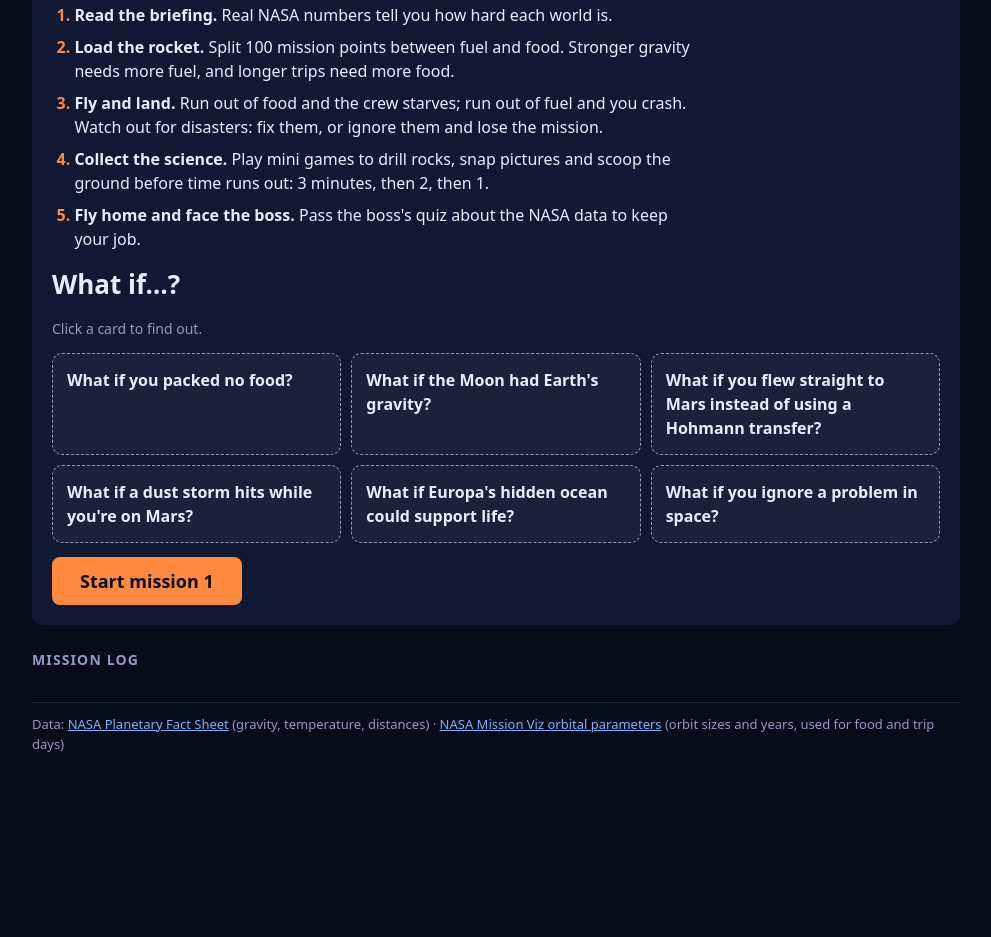
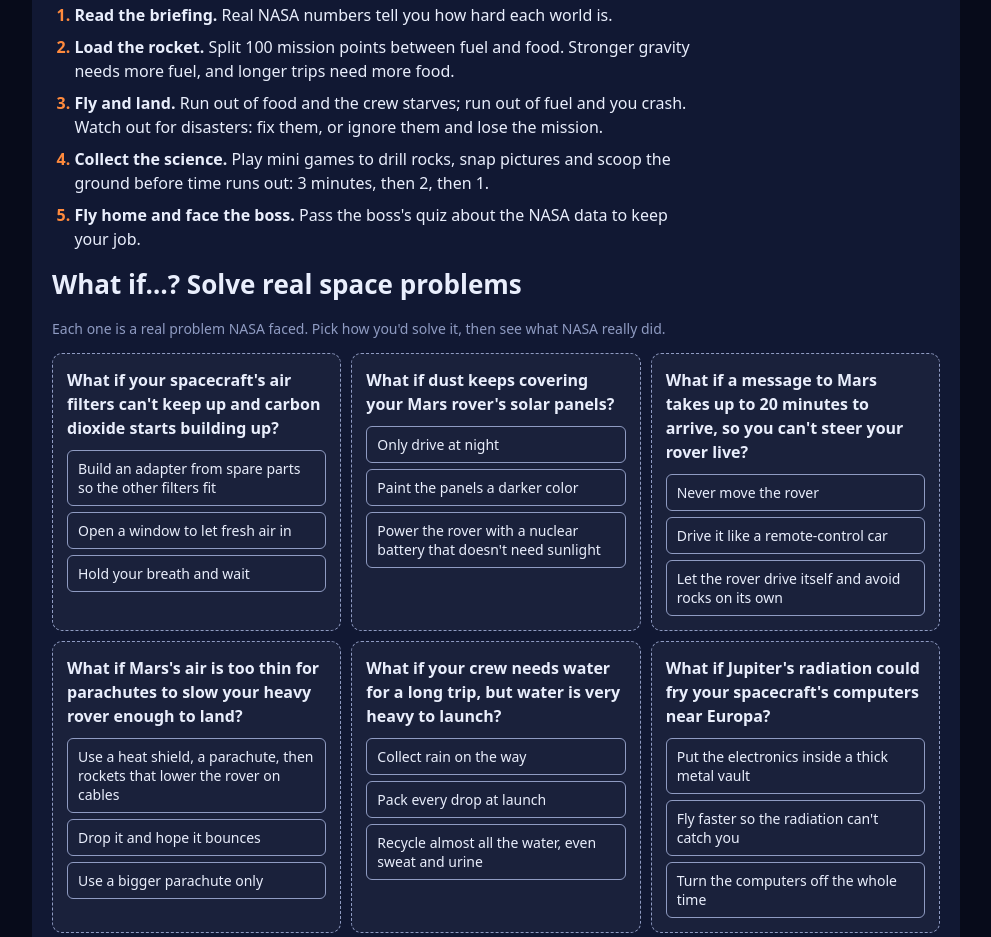
Before and after one commit to Coding-Joule/NASA_mission, a plain HTML site: page index.html in a window 1280 px wide. Shown: the part 549-1486 px from the top of the page, without its empty margins (144-1135 px from the left). Before the commit the page ends 1351 px from the top, so only its background shows below. Drawn offline with Linux system fonts and the light colour scheme.

Commit message:
Use NASA Moon rock photo; make what-ifs real problems to solve
- Rock spots show an Apollo Moon rock photo from NASA
- What-if cards are six real NASA problems: pick a solution, then see
  what NASA actually did (Apollo 13, Mars dust, signal delay, sky
  crane, water recycling, Europa Clipper's vault)

Co-Authored-By: Claude Opus 5.5 <noreply@anthropic.com>

```diff
--- a/css/style.css
+++ b/css/style.css
@@ -246,19 +246,29 @@ main { max-width: 960px; margin: 0 auto; padding: 24px 16px 48px; display: grid;
 /* what-if cards */
 .wi-title { margin: 8px 0 0; font-size: 22px; }
 .what-ifs { display: grid; grid-template-columns: repeat(auto-fill, minmax(220px, 1fr)); gap: 10px; }
+.what-ifs { grid-template-columns: repeat(auto-fill, minmax(280px, 1fr)); }
 .what-if {
-  display: grid; gap: 8px; text-align: left;
+  display: grid; gap: 10px; align-content: start;
   padding: 14px; border-radius: 10px;
-  font: inherit; color: var(--text);
   background: rgba(255, 255, 255, 0.04);
   border: 1px dashed var(--dim);
-  cursor: pointer;
 }
-.what-if:hover { border-color: var(--fuel); }
-.wi-q { font-weight: 700; }
-.wi-a { display: none; color: var(--dim); font-size: 14px; }
 .what-if.open { border-style: solid; border-color: var(--fuel); }
-.what-if.open .wi-a { display: block; }
+.wi-q { margin: 0; font-weight: 700; }
+.wi-options { display: grid; gap: 6px; }
+.wi-option {
+  text-align: left; padding: 8px 10px; border-radius: 6px;
+  font: 14px system-ui, sans-serif; color: var(--text);
+  background: transparent; border: 1px solid var(--dim); cursor: pointer;
+}
+.wi-option:hover:not(:disabled) { border-color: var(--text); }
+.wi-option:disabled { cursor: default; }
+.wi-option.right { border-color: var(--food); background: rgba(111, 211, 143, 0.15); }
+.wi-option.wrong { border-color: #ff6b7a; background: rgba(255, 107, 122, 0.15); }
+.wi-why, .wi-real { margin: 0; font-size: 14px; }
+.wi-why:empty, .wi-real:empty { display: none; }
+.wi-real { color: var(--dim); }
+.wi-real strong { color: var(--dist); }
 
 /* popup */
 .modal {
--- a/index.html
+++ b/index.html
@@ -46,8 +46,8 @@
         <li><strong>Collect the science.</strong> Play mini games to drill rocks, snap pictures and scoop the ground before time runs out: 3 minutes, then 2, then 1.</li>
         <li><strong>Fly home and face the boss.</strong> Pass the boss's quiz about the NASA data to keep your job.</li>
       </ol>
-      <h2 class="wi-title">What if…?</h2>
-      <p class="hint">Click a card to find out.</p>
+      <h2 class="wi-title">What if…? Solve real space problems</h2>
+      <p class="hint">Each one is a real problem NASA faced. Pick how you'd solve it, then see what NASA really did.</p>
       <div class="what-ifs" id="what-ifs"></div>
       <button class="go" id="start-game">Start mission 1</button>
     </section>
--- a/js/captions.js
+++ b/js/captions.js
@@ -68,18 +68,75 @@ const CAPTIONS = {
   },
 };
 
-// "What if...?" cards on the intro screen. Click a card to see the answer.
+// "What if...?" problems on the intro screen. Each one is a REAL problem
+// NASA had to solve. The player picks a solution, then sees what NASA did.
+//   options: the choices (any order)   best: the number of the best choice (0 = first)
+//   why:     shown for each choice      real: what NASA actually did
 const WHAT_IFS = [
-  { q: "What if you packed no food?",
-    a: "Your crew would go hungry. Long trips, like the 259 days to Mars, need lots of food, water and air." },
-  { q: "What if the Moon had Earth's gravity?",
-    a: "Landing would take about 6 times more fuel. Earth's gravity (9.8 m/s²) is about 6 times the Moon's (1.6 m/s²)." },
-  { q: "What if you flew straight to Mars instead of using a Hohmann transfer?",
-    a: "You could get there faster, but you'd burn much more fuel. Most missions pick the fuel-saving path." },
-  { q: "What if a dust storm hits while you're on Mars?",
-    a: "Dust can cover solar panels. A 2018 dust storm ended NASA's Opportunity rover's mission." },
-  { q: "What if Europa's hidden ocean could support life?",
-    a: "That's one of the big questions NASA's Europa Clipper is helping answer." },
-  { q: "What if you ignore a problem in space?",
-    a: "Small problems can turn deadly far from home. In this game, ignoring one ends your mission." },
+  {
+    q: "What if your spacecraft's air filters can't keep up and carbon dioxide starts building up?",
+    options: ["Build an adapter from spare parts so the other filters fit",
+              "Open a window to let fresh air in",
+              "Hold your breath and wait"],
+    best: 0,
+    why: ["Yes! Use what you have on board.",
+          "There's no air outside in space. You'd lose all of yours.",
+          "That won't last long enough to fix anything."],
+    real: "Apollo 13 (1970): the crew built an adapter out of duct tape, plastic bags and cardboard so the square air filters fit the round holes. It saved their lives.",
+  },
+  {
+    q: "What if dust keeps covering your Mars rover's solar panels?",
+    options: ["Power the rover with a nuclear battery that doesn't need sunlight",
+              "Paint the panels a darker color",
+              "Only drive at night"],
+    best: 0,
+    why: ["Yes! No sunlight needed, so dust can't stop it.",
+          "Dust still blocks the light, whatever the color.",
+          "Solar panels make no power at night."],
+    real: "A 2018 dust storm ended the Opportunity rover's mission. The newer rovers, Curiosity and Perseverance, use a nuclear power source that keeps working through dust storms.",
+  },
+  {
+    q: "What if a message to Mars takes up to 20 minutes to arrive, so you can't steer your rover live?",
+    options: ["Let the rover drive itself and avoid rocks on its own",
+              "Drive it like a remote-control car",
+              "Never move the rover"],
+    best: 0,
+    why: ["Yes! The rover can't wait for every instruction.",
+          "By the time your command arrives, the rover may have already hit the rock.",
+          "Then it can't explore or collect samples."],
+    real: "A signal takes about 5 to 20 minutes to travel between Earth and Mars. Perseverance uses its AutoNav system to plan its own path around rocks.",
+  },
+  {
+    q: "What if Mars's air is too thin for parachutes to slow your heavy rover enough to land?",
+    options: ["Use a heat shield, a parachute, then rockets that lower the rover on cables",
+              "Use a bigger parachute only",
+              "Drop it and hope it bounces"],
+    best: 0,
+    why: ["Yes! Each step slows it down a bit more.",
+          "Even a huge parachute can't do it all in Mars's thin air.",
+          "A heavy rover would break."],
+    real: "Curiosity and Perseverance landed with a heat shield, a parachute and a rocket-powered \"sky crane\" that lowered them to the ground on cables.",
+  },
+  {
+    q: "What if your crew needs water for a long trip, but water is very heavy to launch?",
+    options: ["Recycle almost all the water, even sweat and urine",
+              "Pack every drop at launch",
+              "Collect rain on the way"],
+    best: 0,
+    why: ["Yes! Recycling means you launch much less.",
+          "That would make the rocket far heavier and need more fuel.",
+          "There's no rain in space."],
+    real: "The International Space Station recycles about 98% of its water, including from sweat and urine, so it needs far less water sent up from Earth.",
+  },
+  {
+    q: "What if Jupiter's radiation could fry your spacecraft's computers near Europa?",
+    options: ["Put the electronics inside a thick metal vault",
+              "Fly faster so the radiation can't catch you",
+              "Turn the computers off the whole time"],
+    best: 0,
+    why: ["Yes! Thick metal blocks much of the radiation.",
+          "You can't outrun radiation.",
+          "Then the spacecraft couldn't do any science."],
+    real: "NASA's Europa Clipper keeps its most important electronics inside a vault with thick titanium and aluminum walls.",
+  },
 ];
--- a/js/mission.js
+++ b/js/mission.js
@@ -642,11 +642,31 @@ function showIntro() {
   moveRocket(0);
   $("log").replaceChildren();
   $("what-ifs").replaceChildren(...WHAT_IFS.map((w) => {
-    const b = document.createElement("button");
-    b.className = "what-if";
-    b.innerHTML = `<span class="wi-q">${w.q}</span><span class="wi-a">${w.a}</span>`;
-    b.onclick = () => b.classList.toggle("open");
-    return b;
+    const card = document.createElement("div");
+    card.className = "what-if";
+    card.innerHTML = `<p class="wi-q">${w.q}</p><div class="wi-options"></div>
+                      <p class="wi-why" aria-live="polite"></p><p class="wi-real"></p>`;
+    w.options.forEach((opt, i) => {
+      const b = document.createElement("button");
+      b.className = "wi-option";
+      b.textContent = opt;
+      b.dataset.i = i;
+      b.onclick = () => {
+        card.querySelectorAll(".wi-option").forEach((x) => {
+          x.disabled = true;
+          if (Number(x.dataset.i) === w.best) x.classList.add("right");
+        });
+        if (i !== w.best) b.classList.add("wrong");
+        card.querySelector(".wi-why").textContent = `${i === w.best ? "Good solution!" : "Not quite."} ${w.why[i]}`;
+        card.querySelector(".wi-real").innerHTML = `<strong>What NASA really did:</strong> ${w.real}`;
+        card.classList.add("open");
+      };
+      card.querySelector(".wi-options").append(b);
+    });
+    // shuffle the choices so the best one isn't always first
+    const box = card.querySelector(".wi-options");
+    [...box.children].sort(() => Math.random() - 0.5).forEach((c) => box.append(c));
+    return card;
   }));
   showPhase("intro");
   setCaptions("intro");
```
Also changed, not shown: assets/surface/rock.png (added), 1 other file.
